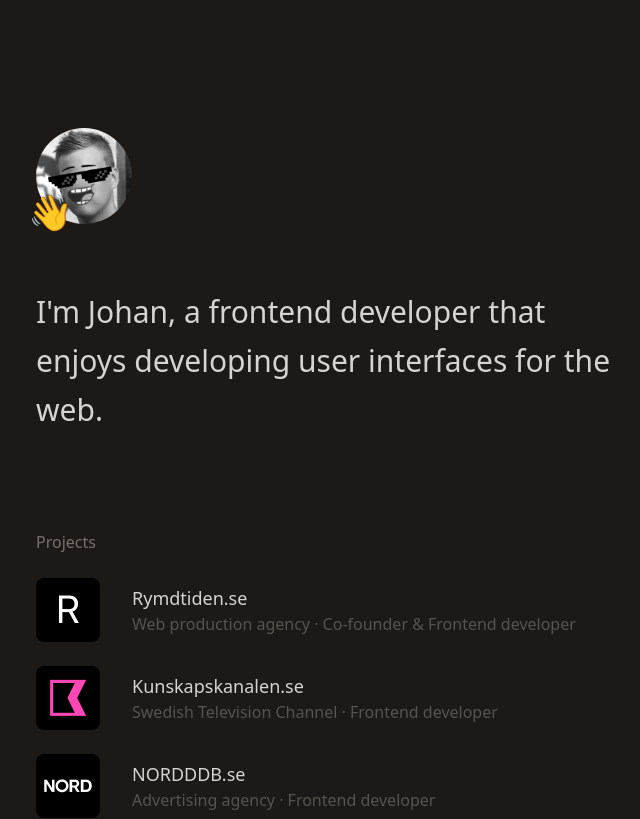
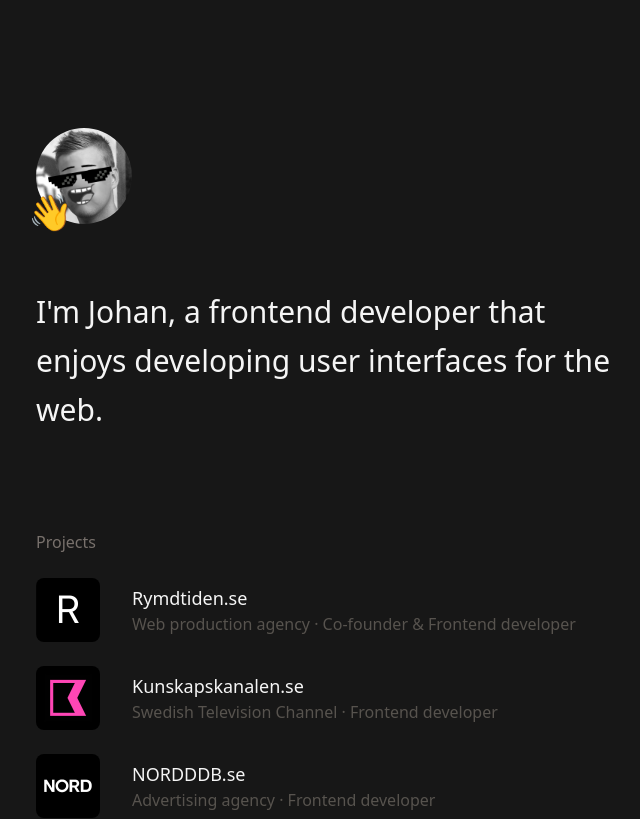
Before and after one commit to johan-ohrn-ab/johan-ohrn-ab.github.io, a Next.js app: page / in a window 1280 px wide. Shown: the top 819 px of the page, without its empty margins (60-700 px from the left). Built offline with nearby package versions, Linux system fonts and the light colour scheme.

Commit message:
Change site colors

```diff
--- a/styles/globals.css
+++ b/styles/globals.css
@@ -3,6 +3,6 @@
 @tailwind utilities;
 
 html {
-  color: theme("colors.stone.300");
-  background: theme("colors.stone.900");
+  color: theme("colors.neutral.100");
+  background: theme("colors.neutral.900");
 }
```
